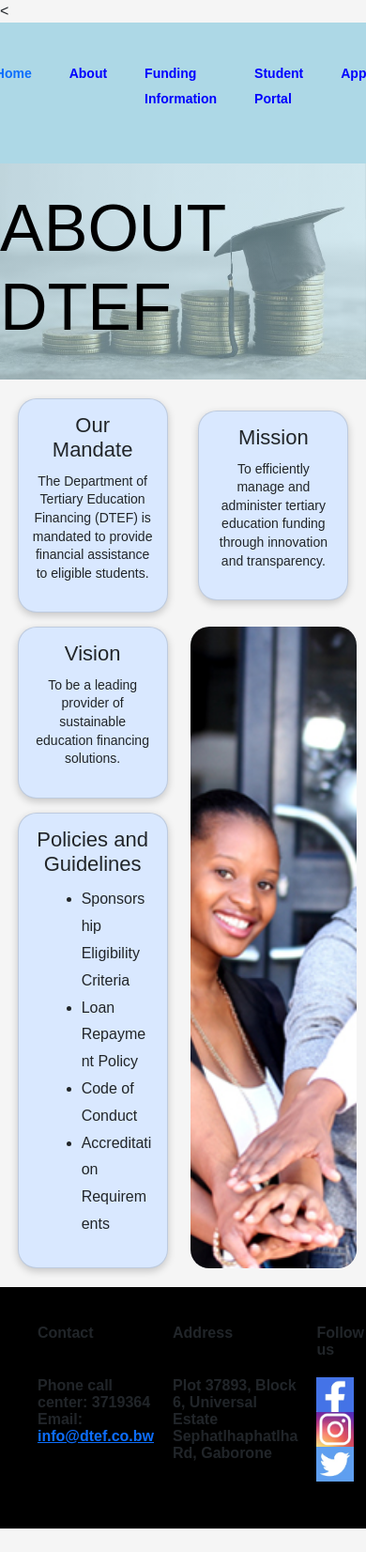
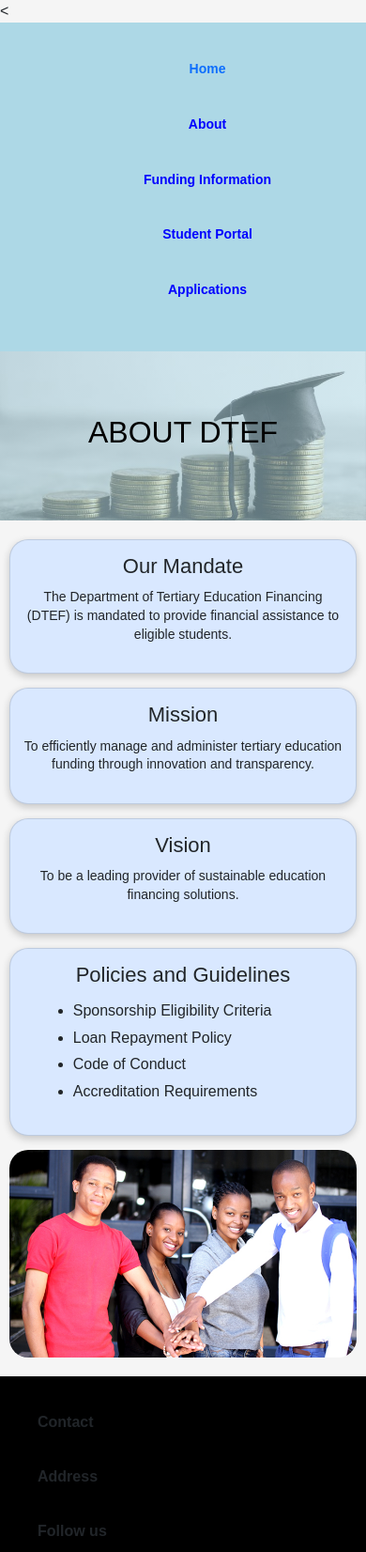
Before and after one commit to cse25-234/https-github.com-cse25-234-WMD-Assignment, a plain HTML site: page about.html in a window 390 px wide. Shown: the top 1652 px of the page at 94% size. Before the commit the page ends 1627 px from the top, so only its background shows below. Drawn offline with nearby package versions, Linux system fonts and the light colour scheme.

Commit message:
fixed styles

```diff
--- a/styles.css
+++ b/styles.css
@@ -507,3 +507,123 @@
     margin-right:10px;
     display:inline-block;
 }
+
+@media screen and (max-width: 768px){
+
+    html, body{
+        width:100%;
+        overflow-x:hidden;
+    }
+
+    /* HEADER */
+    #header{
+        flex-direction:column;
+        text-align:center;
+        padding:15px;
+    }
+
+    #logo img{
+        width:60px;
+        margin-bottom:10px;
+    }
+
+    /* MENU */
+    #menubar{
+        padding:10px;
+    }
+
+    #menu{
+        flex-direction:column;
+        gap:10px;
+        align-items:center;
+    }
+
+    /* BANNER */
+    #banner{
+        height:180px;
+        padding:20px;
+        text-align:center;
+    }
+
+    #banner h1{
+        font-size:32px;
+        line-height:1.2;
+    }
+
+    /* CONTENT */
+    #content{
+        width:95%;
+    }
+
+    /* ABOUT GRID */
+    .grid{
+        grid-template-columns:1fr;
+
+        grid-template-areas:
+        "mandate"
+        "mission"
+        "vision"
+        "policies"
+        "image";
+    }
+
+    .card{
+        width:100%;
+    }
+
+    /* APPLICATION CARDS */
+    .row,
+    .cards{
+        flex-direction:column;
+        align-items:center;
+        gap:20px;
+    }
+
+    .application-card,
+    .cards article{
+        width:100%;
+        max-width:320px;
+    }
+
+    .application-card img{
+        height:200px;
+    }
+
+    /* TABLE */
+    table,
+    tr,
+    th,
+    td{
+        display:block;
+        width:100%;
+    }
+
+    th{
+        margin-bottom:20px;
+    }
+
+    /* FORM */
+    input{
+        width:100%;
+    }
+
+    .application-page{
+        width:95%;
+        padding:20px;
+    }
+
+    .application-page h2{
+        font-size:24px;
+    }
+
+    /* FOOTER */
+    #content_footer{
+        flex-direction:column;
+        text-align:center;
+        gap:25px;
+    }
+
+    #content_footer img{
+        margin:5px;
+    }
+}
```
Also changed, not shown: 1 other file.
